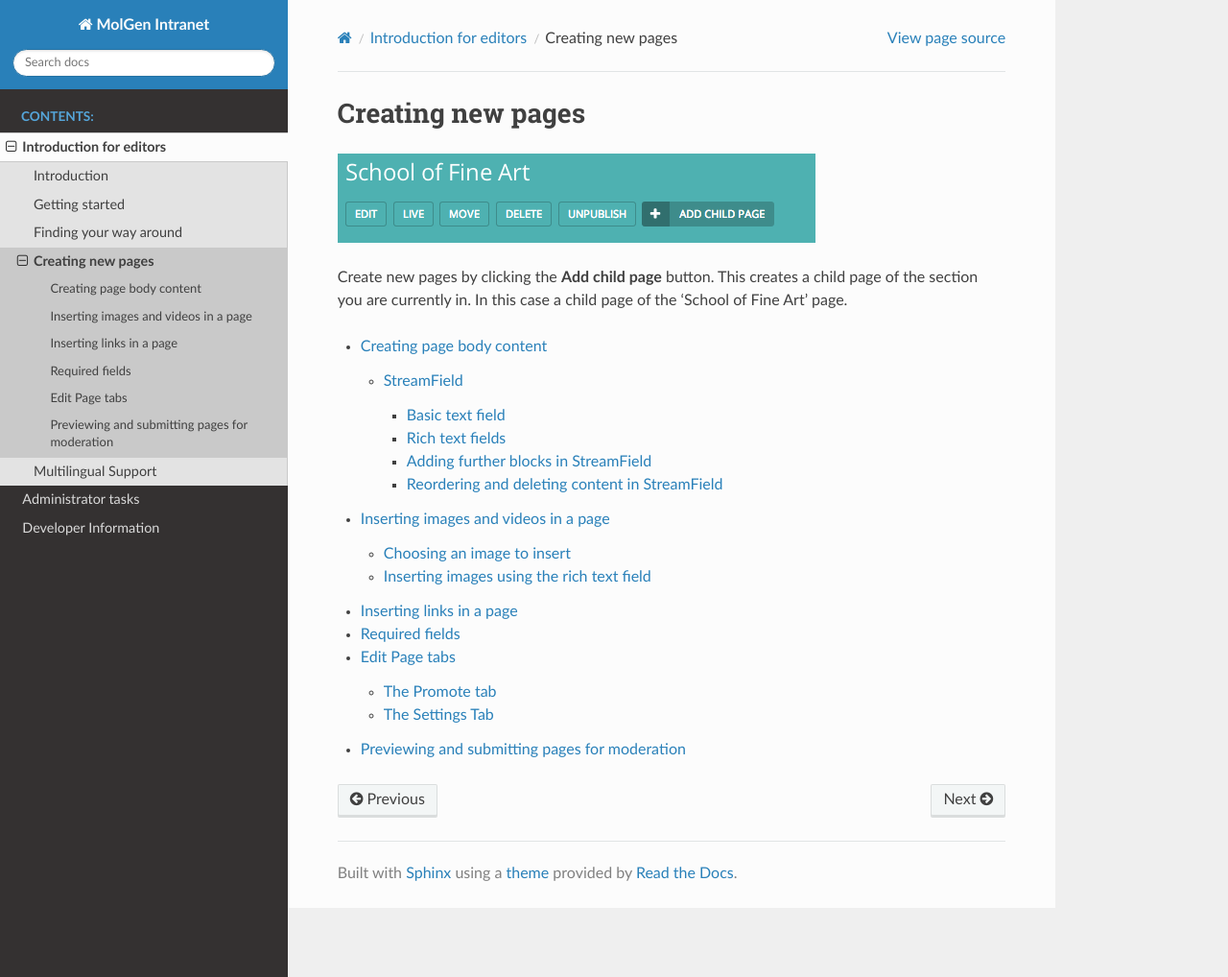
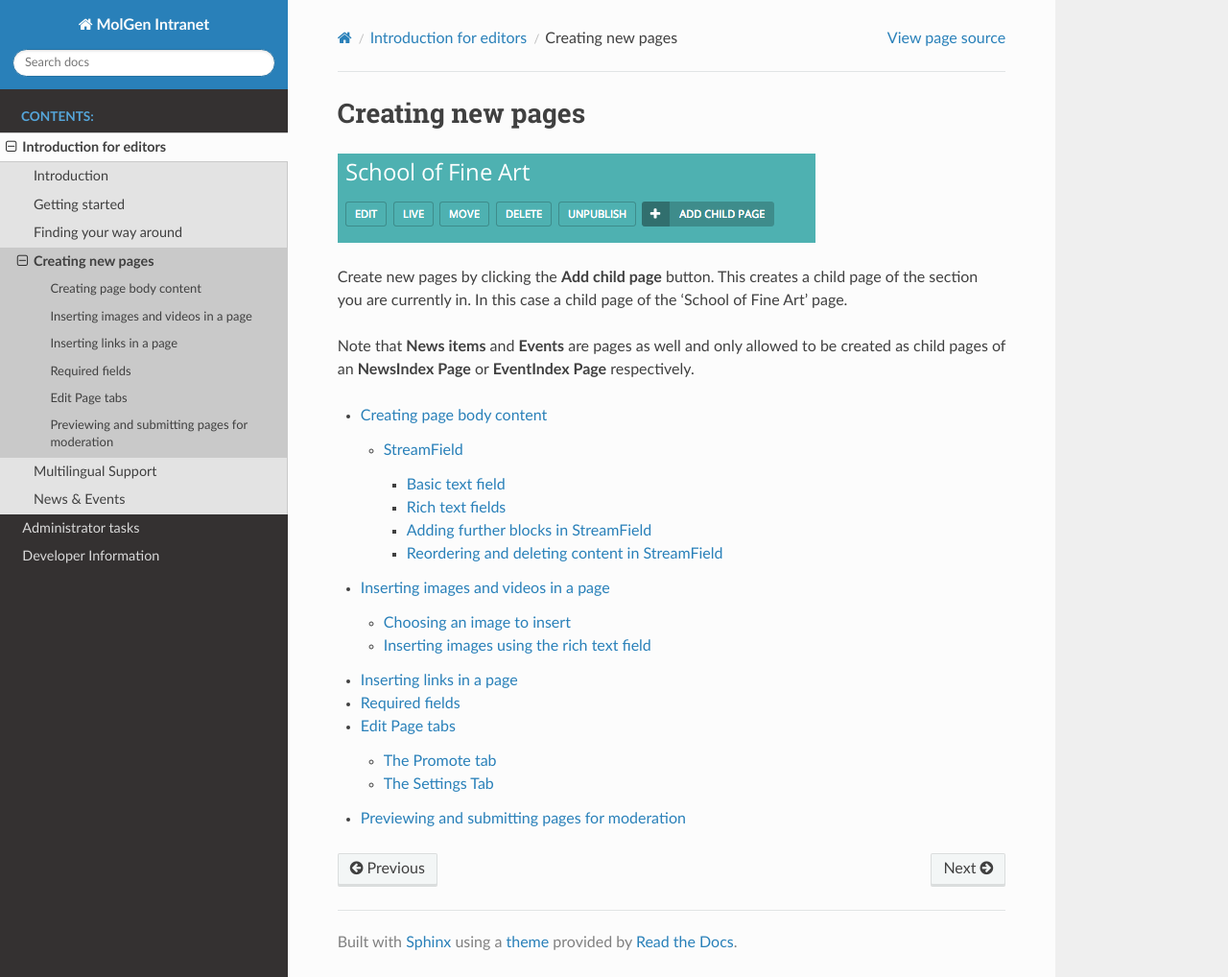
Before and after one commit to MerlinB/mpicms, a Sphinx documentation site: the page built from docs/editor_manual/new_pages/index.rst, in a window 1280 px wide and 1018 px high. Shown: the whole window at 96% size. Built offline with Sphinx 7.4.7 and the Read the Docs theme 2.0.0, drawn with Linux system fonts in a browser that asks for light colours; pages that are not in the unit, such as notebooks, are missing from menus.

Commit message:
Dokumentation

```diff
--- a/docs/editor_manual/index.rst
+++ b/docs/editor_manual/index.rst
@@ -16,3 +16,4 @@ This section of the documentation is written for the users of the site. That is,
    documents_images_snippets/index
    managing_redirects
    multilingual_support
+   news_events
--- a/docs/editor_manual/new_pages/index.rst
+++ b/docs/editor_manual/new_pages/index.rst
@@ -5,7 +5,7 @@ Creating new pages
 
 Create new pages by clicking the **Add child page** button. This creates a child page of the section you are currently in. In this case a child page of the 'School of Fine Art' page.
 
-.. ADD IN OTHER WAYS A CHILD PAGE CAN BE ADDED?>>
+Note that **News items** and **Events** are pages as well and only allowed to be created as child pages of an **NewsIndex Page** or **EventIndex Page** respectively.
 
 .. toctree::
    :maxdepth: 3
```
Also changed, not shown: docs/editor_manual/news_events.rst (added, +8 -0 lines).
